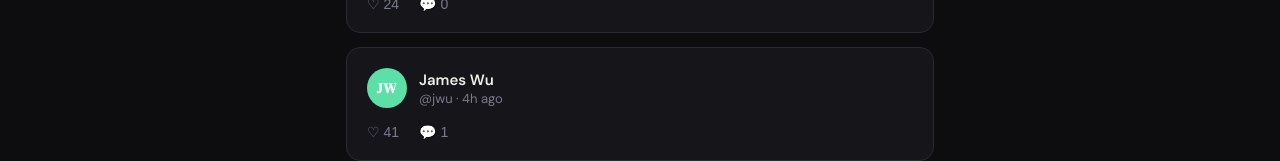
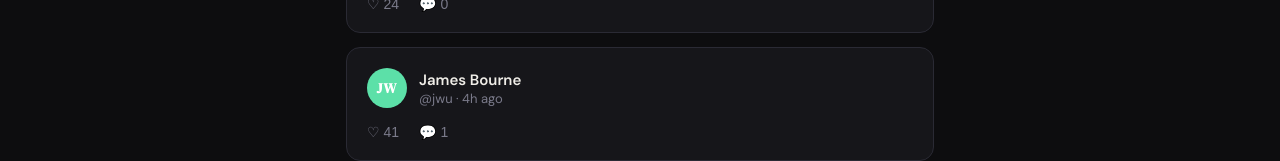
Before and after one commit to areebx31/nexus-social, a React (Vite) app in the folder Nexus-app/: page / in a window 1280 px wide. Shown: the part 336-497 px from the top of the page. Built offline with nearby package versions, Linux system fonts and the light colour scheme.

Commit message:
Update mockData.js

```diff
--- a/Nexus-app/src/data/mockData.js
+++ b/Nexus-app/src/data/mockData.js
@@ -20,7 +20,7 @@ export const USERS = {
   },
   3: {
     id: 3,
-    name: "James Wu",
+    name: "James Bourne",
     handle: "jwu",
     avatar: "JW",
     bio: "Building things on the internet 🛠️",
```
